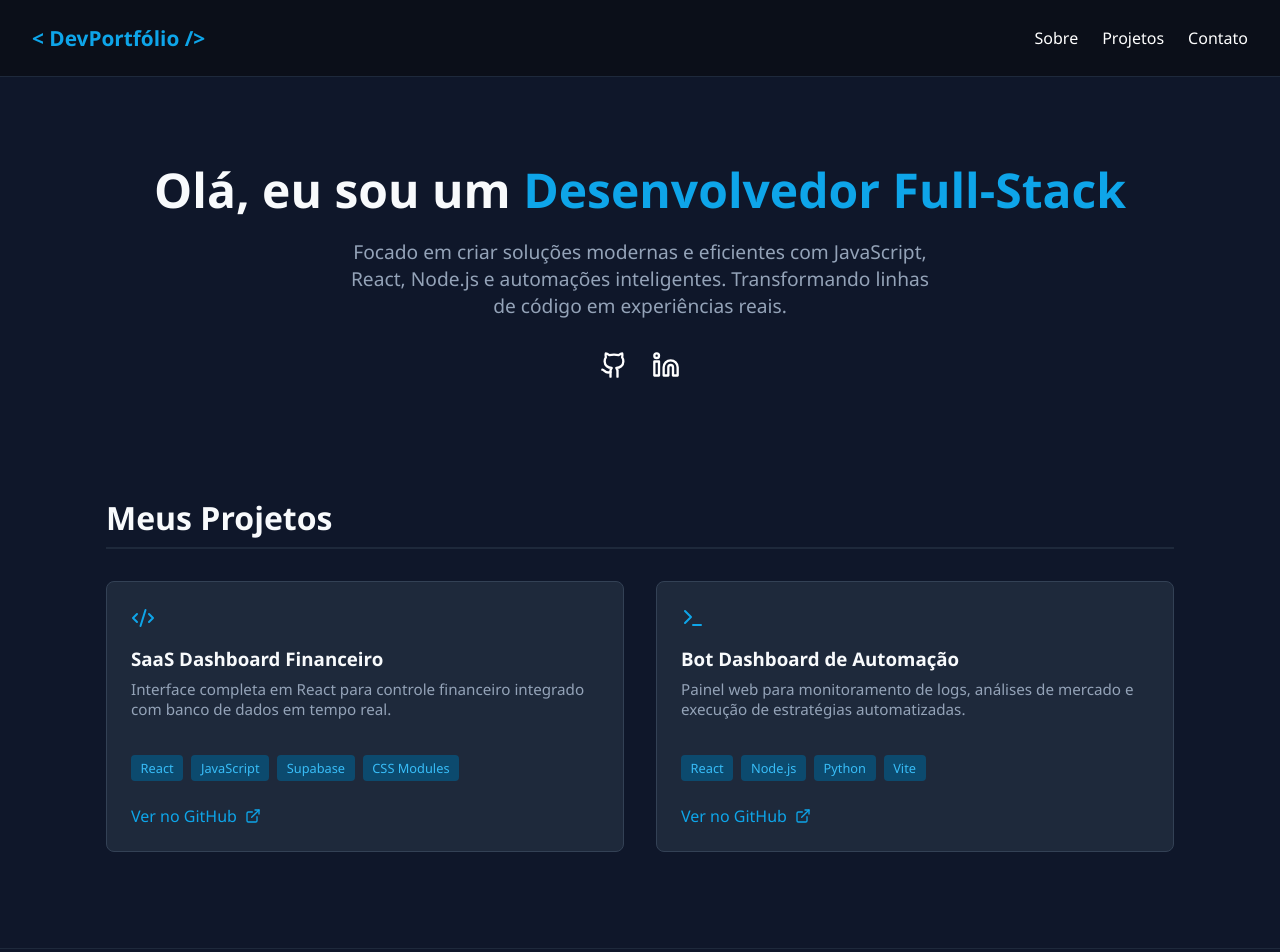
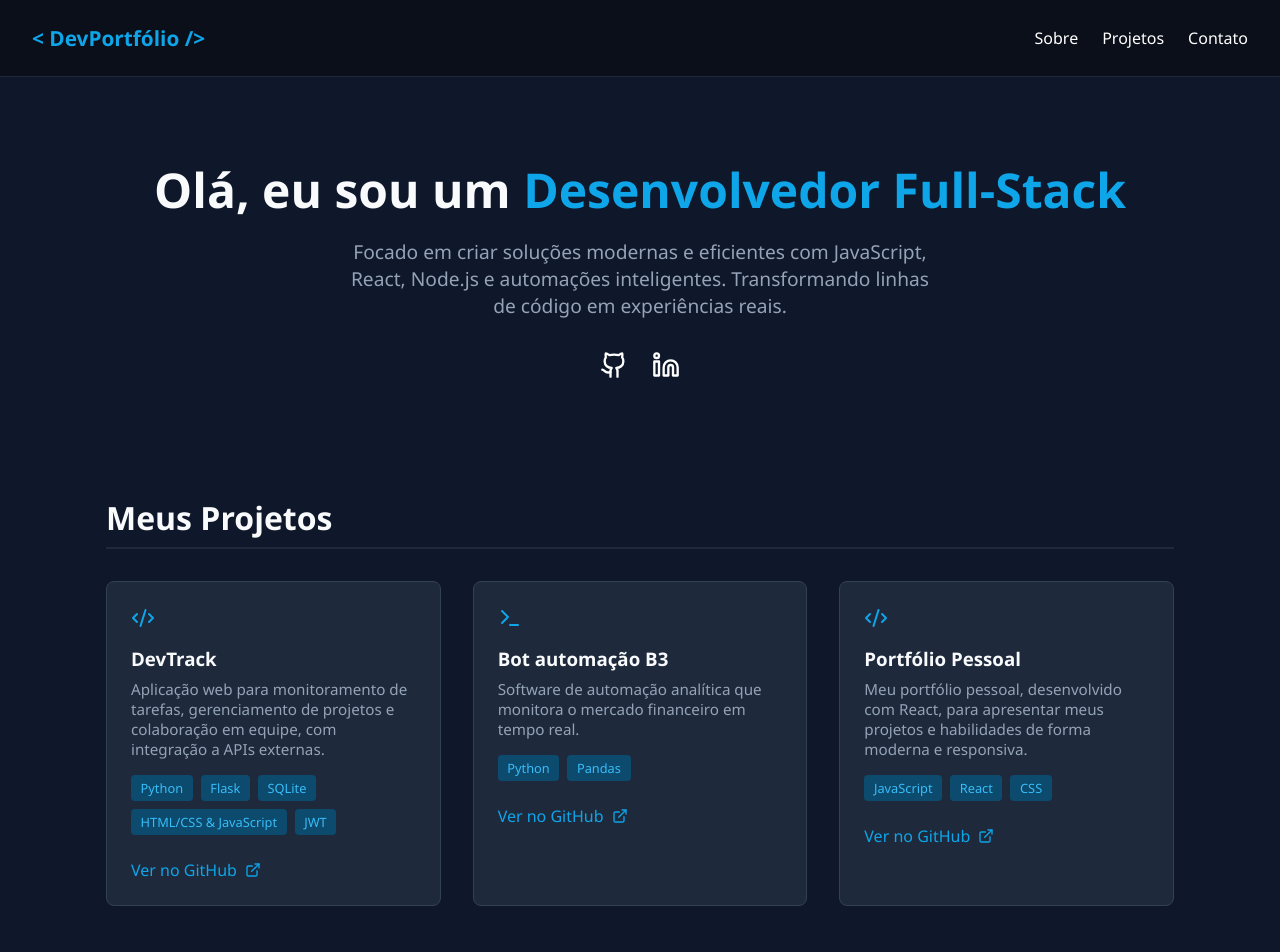
Before and after one commit to Ikifars/meu-portfolio, a React (Vite) app: page / in a window 1280 px wide. Shown: the top 952 px of the page. Built offline with nearby package versions, Linux system fonts and the light colour scheme.

Commit message:
style: Edição da estrutura geral do portfólio

```diff
--- a/package.json
+++ b/package.json
@@ -9,14 +9,14 @@
     "preview": "vite preview"
   },
   "dependencies": {
+    "lucide-react": "^0.300.0",
     "react": "^18.3.1",
-    "react-dom": "^18.3.1",
-    "lucide-react": "^0.300.0"
+    "react-dom": "^18.3.1"
   },
   "devDependencies": {
     "@types/react": "^18.3.1",
     "@types/react-dom": "^18.3.1",
     "@vitejs/plugin-react": "^4.3.1",
-    "vite": "^5.2.11"
+    "vite": "^8.0.13"
   }
 }
--- a/src/App.jsx
+++ b/src/App.jsx
@@ -5,16 +5,22 @@ export default function App() {
   // Array de projetos para renderizar dinamicamente
   const meusProjetos = [
     {
-      titulo: "SaaS Dashboard Financeiro",
-      descricao: "Interface completa em React para controle financeiro integrado com banco de dados em tempo real.",
-      tecnologias: ["React", "JavaScript", "Supabase", "CSS Modules"],
-      linkGithub: "https://github.com",
+      titulo: "DevTrack",
+      descricao: "Aplicação web para monitoramento de tarefas, gerenciamento de projetos e colaboração em equipe, com integração a APIs externas.",
+      tecnologias: ["Python", "Flask", "SQLite", "HTML/CSS & JavaScript", "JWT"],
+      linkGithub: "https://github.com/Ikifars/Dev-TrackV2",
     },
     {
-      titulo: "Bot Dashboard de Automação",
-      descricao: "Painel web para monitoramento de logs, análises de mercado e execução de estratégias automatizadas.",
-      tecnologias: ["React", "Node.js", "Python", "Vite"],
-      linkGithub: "https://github.com",
+      titulo: "Bot automação B3",
+      descricao: "Software de automação analítica que monitora o mercado financeiro em tempo real.",
+      tecnologias: ["Python", "Pandas"],
+      linkGithub: "https://github.com/Ikifars/b3-bot-python",
+    },
+    {
+      titulo: "Portfólio Pessoal",
+      descricao: "Meu portfólio pessoal, desenvolvido com React, para apresentar meus projetos e habilidades de forma moderna e responsiva.",
+      tecnologias: ["JavaScript", "React", "CSS"],
+      linkGithub: "https://github.com/Ikifars/portfolio"
     }
   ];
 
@@ -85,7 +91,7 @@ export default function App() {
 
       {/* Footer */}
       <footer id="contato">
-        <p>© {new Date().getFullYear()} - Desenvolvido com React.</p>
+        <p>© {new Date().getFullYear()} - Desenvolvido por Raphael Victor.</p>
       </footer>
     </div>
   );
```
Also changed, not shown: 1 other file (tests, documents, lock files or other folders).
